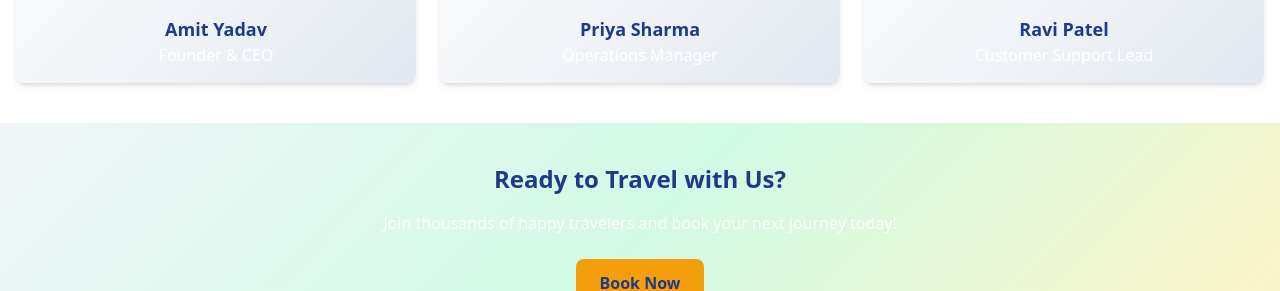
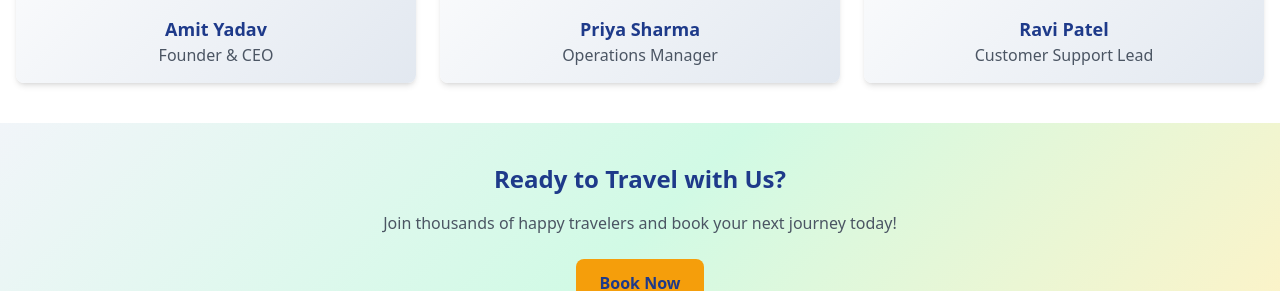
Before and after one commit to Sachinsen7/busserviceyadav, a React (Vite) app: page /about in a window 1280 px wide. Shown: the part 1037-1328 px from the top of the page. Built offline with nearby package versions, Linux system fonts and the light colour scheme.

Commit message:
team updated

```diff
--- a/src/components/About.jsx
+++ b/src/components/About.jsx
@@ -52,9 +52,9 @@ const About = () => (
           background:
             "linear-gradient(135deg, #F1F5F9 0%, #D1FAE5 50%, #FEF3C7 100%)",
         }}
-        className="container mx-auto py-10 px-4 "
+        className="w-full mx-auto py-10 px-4 "
       >
-        <h2 className="text-2xl font-bold text-center text-[#1E3A8A] mb-6">
+        <h2 className=" text-2xl font-bold text-center text-[#1E3A8A] mb-6">
           Our Journey
         </h2>
         <div className="grid grid-cols-1 md:grid-cols-2 gap-6">
@@ -78,7 +78,6 @@ const About = () => (
         </div>
       </motion.section>
 
-      {/* Team Showcase */}
       <motion.section
         initial="hidden"
         whileInView="visible"
@@ -94,17 +93,17 @@ const About = () => (
             {
               name: "Amit Yadav",
               role: "Founder & CEO",
-              image: "/images/team-1.jpg",
+              image: "https://randomuser.me/api/portraits/men/32.jpg",
             },
             {
               name: "Priya Sharma",
               role: "Operations Manager",
-              image: "/images/team-2.jpg",
+              image: "https://randomuser.me/api/portraits/women/44.jpg",
             },
             {
               name: "Ravi Patel",
               role: "Customer Support Lead",
-              image: "/images/team-3.jpg",
+              image: "https://randomuser.me/api/portraits/men/65.jpg",
             },
           ].map((member, index) => (
             <motion.div
@@ -127,7 +126,7 @@ const About = () => (
               <h3 className="text-lg font-bold text-[#1E3A8A] mt-4">
                 {member.name}
               </h3>
-              <p className="text-white">{member.role}</p>
+              <p className="text-[#4B5563]">{member.role}</p>
             </motion.div>
           ))}
         </div>
@@ -148,7 +147,7 @@ const About = () => (
         <h2 className="text-2xl font-bold text-[#1E3A8A] mb-4">
           Ready to Travel with Us?
         </h2>
-        <p className="text-white mb-6">
+        <p className="text-[#4B5563] mb-6">
           Join thousands of happy travelers and book your next journey today!
         </p>
         <motion.div whileHover={{ scale: 1.05 }}>
```
